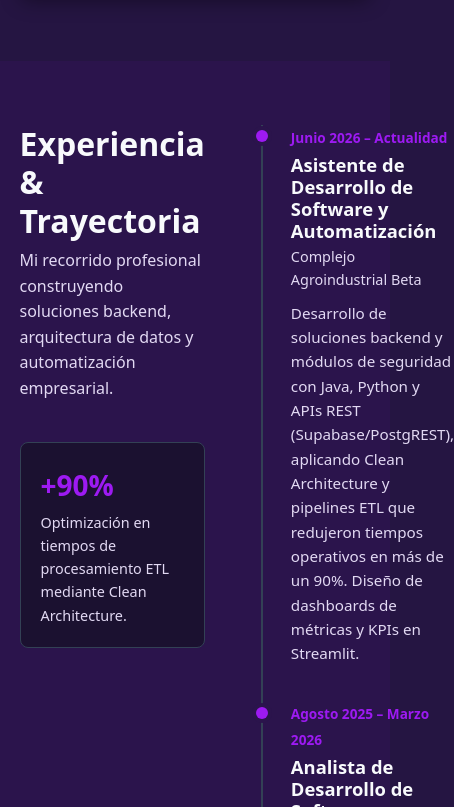
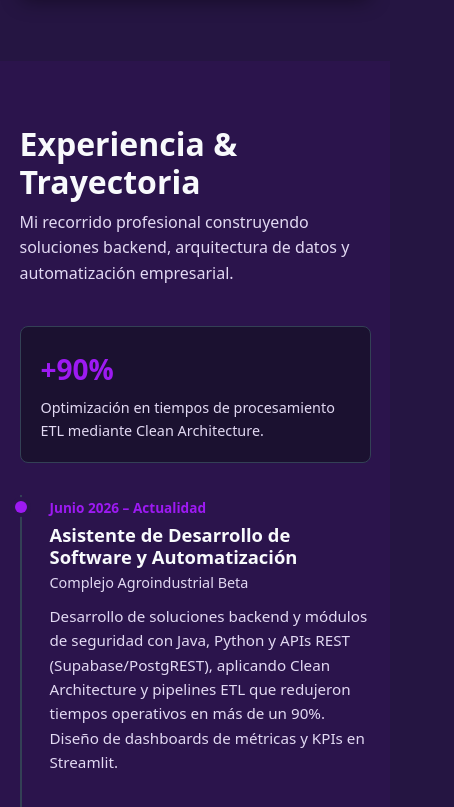
Before and after one commit to valequerebalu/valequerebalu.github.io, a plain HTML site: page index.html in a window 390 px wide. Shown: the part 3709-4516 px from the top of the page, 454 px wide, since content can reach past the window. Drawn offline with Linux system fonts and the light colour scheme.

Commit message:
style: update stilo de experiencia en mobile

```diff
--- a/assets/css/components.css
+++ b/assets/css/components.css
@@ -215,18 +215,7 @@
 }
 
 /* ================= EXPERIENCIA ================= */
-.experience__layout {
-  display: grid;
-  grid-template-columns: 1fr 1.8fr; /* Izquierda más compacta, derecha más amplia */
-  gap: 3.5rem;
-  align-items: start;
-}
 
-/* Hace que el título te acompañe suavemente al hacer scroll */
-.experience__header {
-  position: sticky;
-  top: 6rem;
-}
 
 .experience__highlight {
   margin-top: 1.5rem;
```
